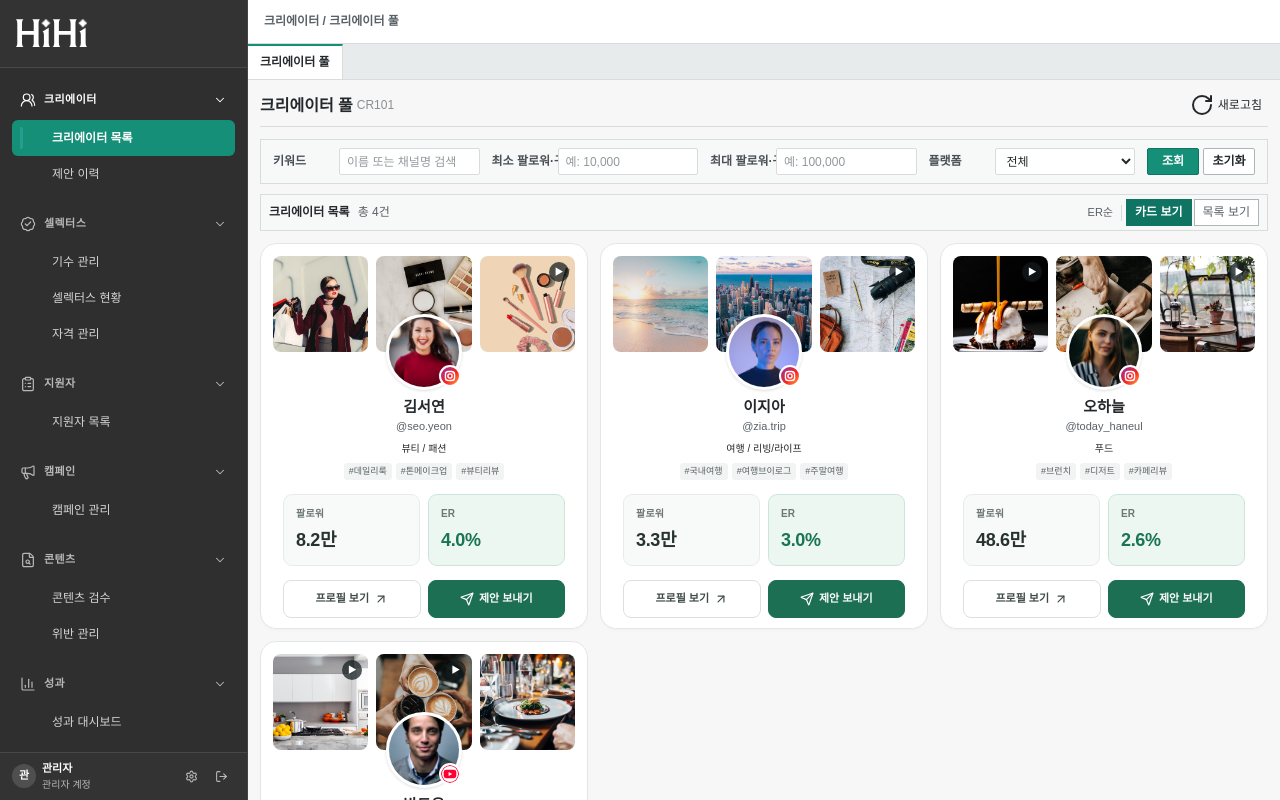
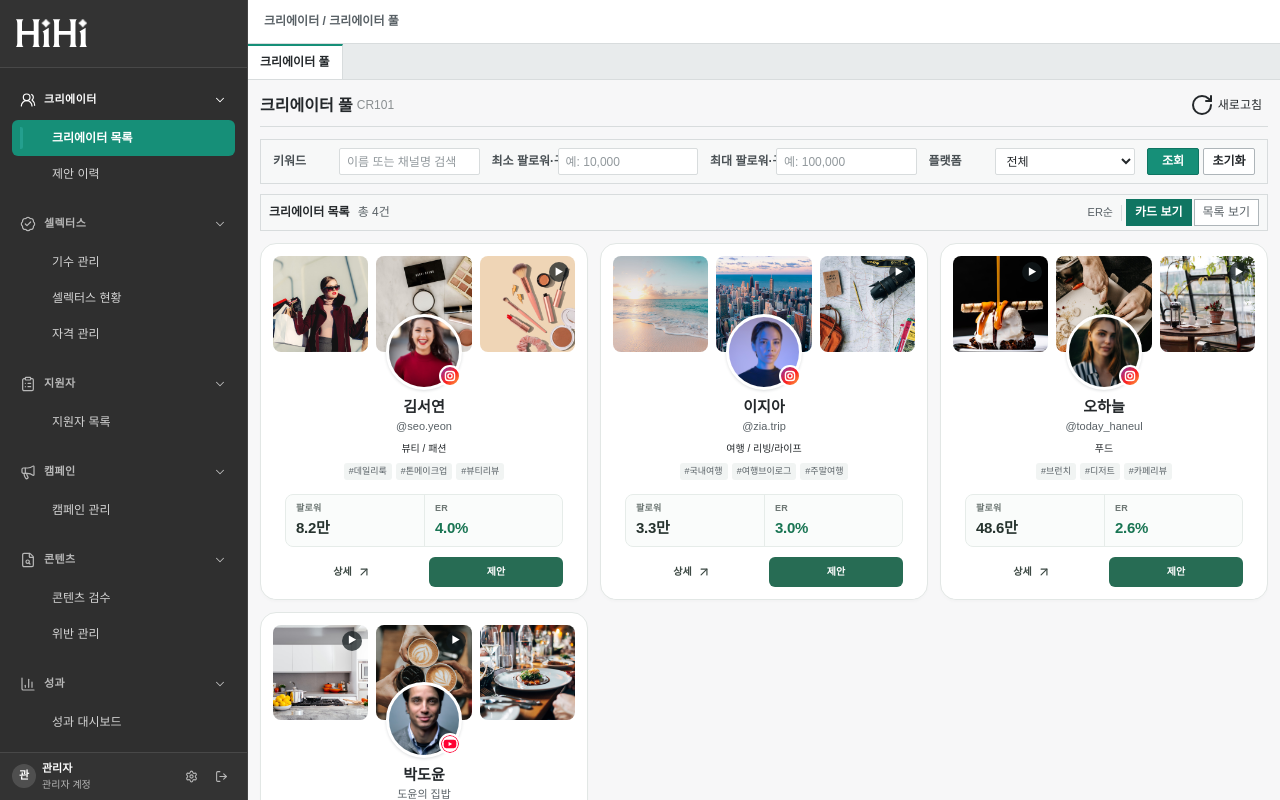
Before and after one commit to HD-Fuma/fe-hiselectors-admin, a React (Vite) app: page / in a window 1280 px wide. Shown: the top 800 px of the page. Built offline with nearby package versions, Linux system fonts and the light colour scheme.

Commit message:
style: compact creator card actions

```diff
--- a/src/features/creators/CreatorEvidenceCard.tsx
+++ b/src/features/creators/CreatorEvidenceCard.tsx
@@ -1,5 +1,5 @@
 import { Link } from "react-router-dom";
-import { ArrowUpRight, Send } from "lucide-react";
+import { ArrowUpRight } from "lucide-react";
 import { type StatusPillProps } from "../../components/ui/StatusPill";
 import type { CreatorFixture, ProposalStatus } from "./fixtures";
 import { CreatorMediaMosaic } from "./CreatorMediaMosaic";
@@ -16,7 +16,7 @@ export const compactNumber = new Intl.NumberFormat("ko-KR", {
 // eslint-disable-next-line react-refresh/only-export-components
 export function proposalAction(creator: CreatorFixture) {
   return {
-    label: "제안 보내기",
+    label: "제안",
     to: `/creators/${creator.id}#proposal`,
   };
 }
@@ -97,11 +97,11 @@ export function CreatorEvidenceCard({ creator }: { creator: CreatorFixture }) {
         </div>
         <footer className="fuma-creator-card__actions">
           <Link
-            aria-label={`${creator.name} 프로필 보기`}
+            aria-label={`${creator.name} 상세 보기`}
             className="fuma-creator-card__action"
             to={`/creators/${creator.id}`}
           >
-            프로필 보기
+            상세
             <ArrowUpRight aria-hidden="true" />
           </Link>
           <Link
@@ -109,7 +109,6 @@ export function CreatorEvidenceCard({ creator }: { creator: CreatorFixture }) {
             className="fuma-creator-card__action fuma-creator-card__action--primary"
             to={action.to}
           >
-            <Send aria-hidden="true" />
             {action.label}
           </Link>
         </footer>
--- a/src/styles/admin.css
+++ b/src/styles/admin.css
@@ -2326,11 +2326,14 @@
 }
 
 .fuma-creator-card__metrics {
-  min-height: 72px;
+  min-height: 48px;
   display: grid;
   grid-template-columns: repeat(2, minmax(0, 1fr));
-  gap: 8px;
-  margin: 0 10px 14px;
+  margin: 0 12px 10px;
+  overflow: hidden;
+  border: 1px solid #e6ece9;
+  border-radius: 8px;
+  background: #fafcfb;
 }
 
 .fuma-creator-card__metric {
@@ -2338,21 +2341,17 @@
   display: flex;
   flex-direction: column;
   justify-content: center;
-  padding: 10px 12px;
-  border: 1px solid #e6ece9;
-  border-radius: 9px;
-  background: #f8faf9;
+  padding: 7px 10px;
 }
 
 .fuma-creator-card__metric--engagement {
-  border-color: #cce5db;
-  background: #edf7f2;
+  border-left: 1px solid #e6ece9;
 }
 
 .fuma-creator-card__metric dt {
   overflow: hidden;
   color: #6d7774;
-  font-size: 10px;
+  font-size: 9px;
   font-weight: 700;
   letter-spacing: 0.02em;
   text-overflow: ellipsis;
@@ -2360,9 +2359,9 @@
 }
 
 .fuma-creator-card__metric dd {
-  margin: 5px 0 0;
+  margin: 2px 0 0;
   color: #26332e;
-  font-size: 18px;
+  font-size: 15px;
   font-weight: 700;
   font-variant-numeric: tabular-nums;
   letter-spacing: -0.02em;
@@ -2397,22 +2396,22 @@
 .fuma-creator-card__actions {
   display: grid;
   grid-template-columns: repeat(2, minmax(0, 1fr));
-  gap: 7px;
+  gap: 10px;
   margin: 0;
-  padding: 0 10px 10px;
+  padding: 0 12px 12px;
   background: var(--hsas-surface);
 }
 
 .fuma-creator-card__action {
-  min-height: 38px;
+  min-height: 30px;
   display: inline-flex;
   align-items: center;
   justify-content: center;
   gap: 5px;
-  border: 1px solid #d9e1de;
-  border-radius: 8px;
+  border: 0;
+  border-radius: 6px;
   color: #3d4944;
-  font-size: 11px;
+  font-size: 10px;
   font-weight: 700;
   text-decoration: none;
   transition: background 140ms ease, border-color 140ms ease, color 140ms ease;
@@ -2424,19 +2423,20 @@
 }
 
 .fuma-creator-card__action--primary {
-  border-color: #1d6f53;
-  background: #1d6f53;
+  background: #276c54;
   color: #fff;
 }
 
 .fuma-creator-card__action:hover {
-  border-color: #9fb8ad;
-  background: #f1f6f3;
+  background: transparent;
+  color: #1d6f53;
+  text-decoration: underline;
 }
 
 .fuma-creator-card__action--primary:hover {
-  border-color: #15563f;
   background: #15563f;
+  color: #fff;
+  text-decoration: none;
 }
 
 .fuma-creator-card__action:focus-visible,
```
Also changed, not shown: 2 other files (tests, documents, lock files or other folders).
